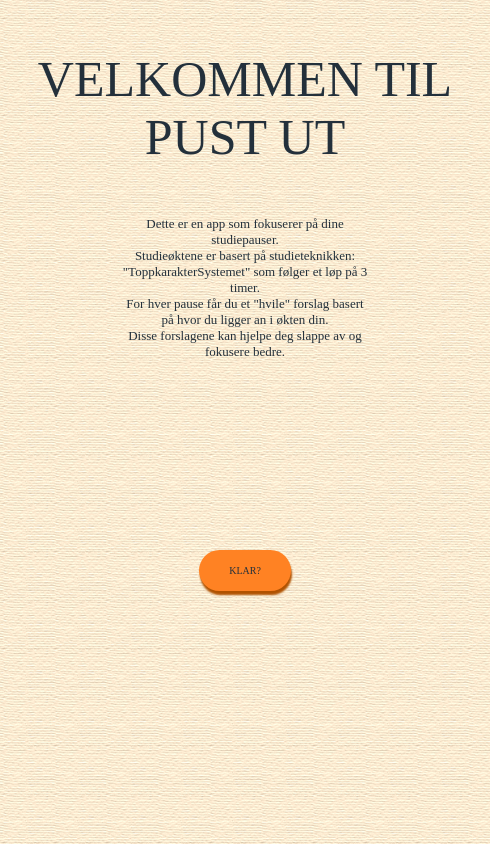
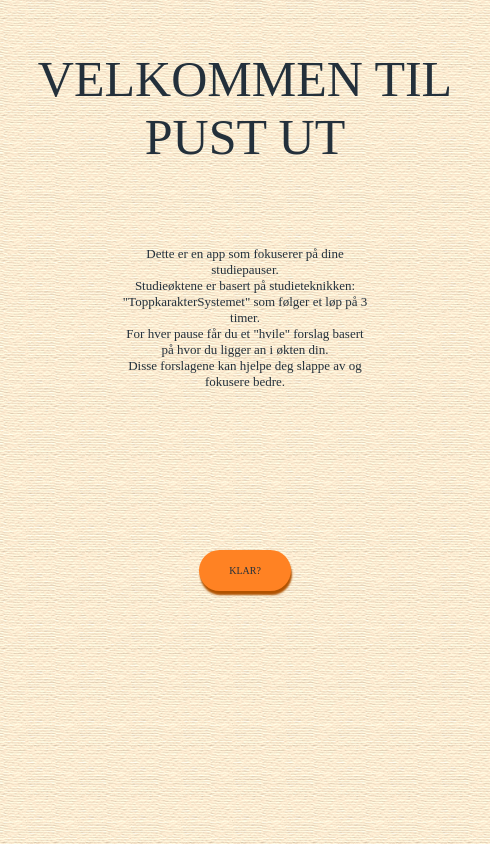
Before and after one commit to carolinefuruhovde/pust-ut-app, an Electron app: page www/info.html in a window 490 px wide. Drawn offline with Linux system fonts and the light colour scheme; files whose address does not match are found by name; a web font is replaced by a local one.

Commit message:
initial commit

```diff
--- a/www/css/style.css
+++ b/www/css/style.css
@@ -208,8 +208,7 @@ a {
   align-items: center;
   flex-direction: column;
   position: center;
-  margin-top: 50px;
-  margin-bottom: 50px;
+  margin-top: 80px;
   padding-left: 100px;
   padding-right: 100px;
 }
```
